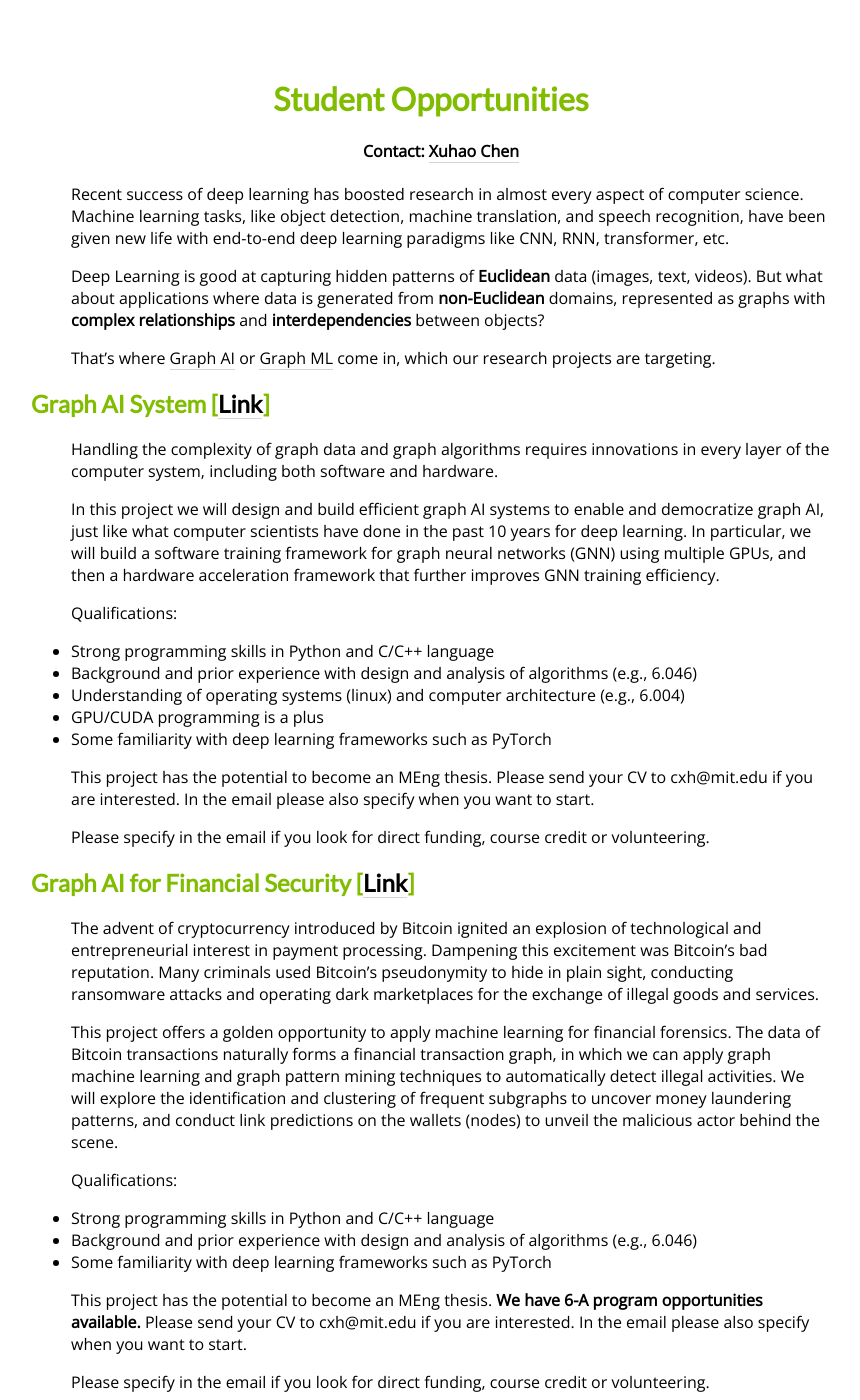
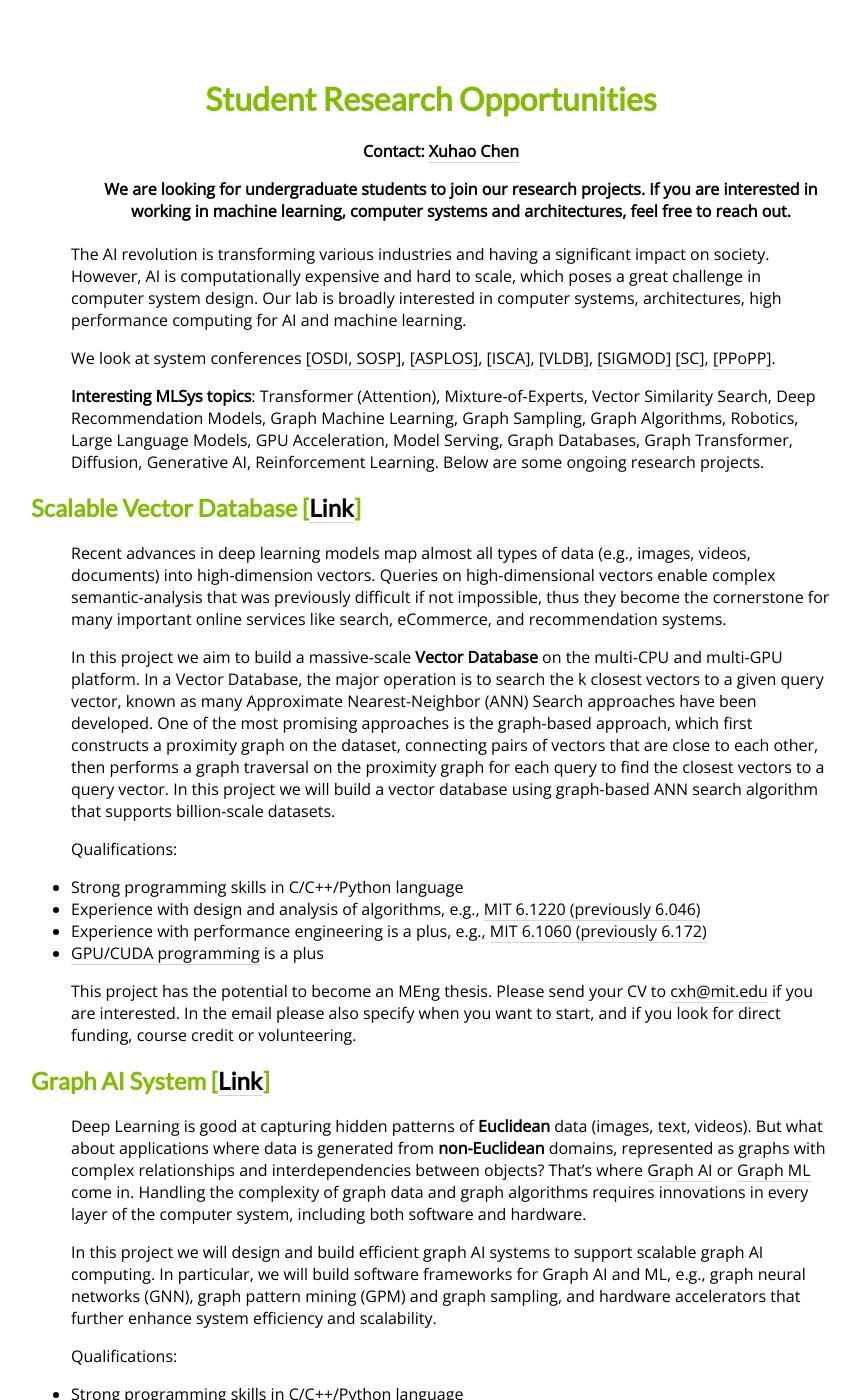
Before and after one commit to chenxuhao/chenxuhao.github.io, a Jekyll site: the page student-oppo.html, which Jekyll copies as it is, in a window 1280 px wide and 1400 px high. Shown: the whole window, without its empty margins (209-1069 px from the left). Built offline with Jekyll 4.4.1, drawn with Linux system fonts in a browser that asks for light colours; some of the changed text lies outside the part shown.

Commit message:
update student-oppo

```diff
--- a/student-oppo.html
+++ b/student-oppo.html
@@ -65,42 +65,98 @@ p {
 
 <div id="content">
 
-<h1 style="text-align:center"> Student Opportunities </h1>
+<h1 style="text-align:center"> Student Research Opportunities </h1>
 
 <center>
 <h4>
 Contact: <a href="https://chenxuhao.github.io/">Xuhao Chen</a> <br/>
+
+<p>We are looking for undergraduate students to join our research projects.
+  If you are interested in working in machine learning, computer systems and architectures, feel free to reach out. </p>
 </h4>
 </center>
 
-  <p>Recent success of deep learning has boosted research in almost every aspect of computer science.
-    Machine learning tasks, like object detection, machine translation, and speech recognition,
-    have been given new life with end-to-end deep learning paradigms like CNN, RNN, transformer, etc.</p>
-  <p>Deep Learning is good at capturing hidden patterns of <strong>Euclidean</strong> data (images, text, videos).
-    But what about applications where data is generated from <strong>non-Euclidean</strong> domains,
-    represented as graphs with <strong>complex relationships</strong> and <strong>interdependencies</strong> between objects?</p>
-  <p>That’s where <a href= "https://aimagazine.com/machine-learning/what-graph-ai">Graph AI</a>
-    or <a href= "https://arxiv.org/pdf/2105.00696.pdf">Graph ML</a> come in,
-    which our research projects are targeting.</p>
+
+<p>
+  The AI revolution is transforming various industries and having a significant impact on society.
+  However, AI is computationally expensive and hard to scale, which poses a great challenge in computer system design.
+  Our lab is broadly interested in computer systems, architectures, high performance computing for AI and machine learning.
+</p>
+
+<p>
+  We look at system conferences <a href="https://www.usenix.org/conferences">[OSDI, SOSP]</a>,
+<a href="https://www.asplos-conference.org/">[ASPLOS]</a>,
+<a href="https://iscaconf.org/">[ISCA]</a>,
+<a href="https://www.vldb.org/">[VLDB]</a>,
+<a href="https://sigmod.org/">[SIGMOD]</a>
+<a href="https://supercomputing.org/">[SC]</a>,
+<a href="https://conf.researchr.org/home/ppopp-2024">[PPoPP]</a>.
+</p>
+
+
+<p>
+  <strong>Interesting MLSys topics</strong>: Transformer (Attention), Mixture-of-Experts, Vector Similarity Search, Deep Recommendation Models, Graph Machine Learning,
+ Graph Sampling, Graph Algorithms, Robotics, Large Language Models, GPU Acceleration, Model Serving,
+ Graph Databases, Graph Transformer, Diffusion, Generative AI, Reinforcement Learning.
+ Below are some ongoing research projects.
+</p>
+
+
+<h2> Scalable Vector Database [<a href="">Link</a>]</h2>
+
+  <p>
+    Recent advances in deep learning models map almost all types of data (e.g., images, videos, documents) into high-dimension vectors.
+    Queries on high-dimensional vectors enable complex semantic-analysis that was previously difficult if not impossible,
+    thus they become the cornerstone for many important online services like search, eCommerce, and recommendation systems.
+  </p>
+  <p>
+    In this project we aim to build a massive-scale <strong>Vector Database</strong> on the multi-CPU and multi-GPU platform.
+    In a Vector Database, the major operation is to search the k closest vectors to a given query vector, known as
+    many Approximate Nearest-Neighbor (ANN) Search approaches have been developed. One of the most
+    promising approaches is the graph-based approach, which first constructs a proximity graph on the dataset,
+    connecting pairs of vectors that are close to each other, then performs a graph traversal on the proximity
+    graph for each query to find the closest vectors to a query vector. In this project we will build a vector
+    database using graph-based ANN search algorithm that supports billion-scale datasets.
+  </p>
+
+  <p>
+    Qualifications:
+    <ul>
+      <li>Strong programming skills in C/C++/Python language</li>
+      <li>Experience with design and analysis of algorithms, e.g., <a href="https://ocw.mit.edu/courses/6-046j-design-and-analysis-of-algorithms-spring-2015/">MIT 6.1220 (previously 6.046)</a></li>
+      <li>Experience with performance engineering is a plus, e.g., <a href="https://ocw.mit.edu/courses/6-172-performance-engineering-of-software-systems-fall-2018/">MIT 6.1060 (previously 6.172)</a></li>
+      <li><a href="http://gputeachingkit.hwu.crhc.illinois.edu/">GPU/CUDA programming</a> is a plus</li>
+    </ul>
+  </p>
+
+  <p>
+    This project has the potential to become an MEng thesis. Please send your CV to <a href="mailto:cxh@mit.edu">cxh@mit.edu</a> if you are interested.
+    In the email please also specify when you want to start, and if you look for direct funding, course credit or volunteering.
+  </p>
 
 <h2> Graph AI System [<a href="https://elx.mit.edu/experience/c67c0e7e-34ef-4de9-a95f-05e92e5c88d3">Link</a>]</h2>
 
   <p>
-    Handling the complexity of graph data and graph algorithms requires innovations in every layer of the computer system, including both software and hardware.
+      Deep Learning is good at capturing hidden patterns of <strong>Euclidean</strong> data (images, text, videos).
+      But what about applications where data is generated from <strong>non-Euclidean</strong> domains,
+      represented as graphs with complex relationships and interdependencies between objects?
+      That’s where <a href= "https://aimagazine.com/machine-learning/what-graph-ai">Graph AI</a>
+      or <a href= "https://arxiv.org/pdf/2105.00696.pdf">Graph ML</a> come in.
+      Handling the complexity of graph data and graph algorithms requires innovations in every layer of the computer system, including both software and hardware.
   </p>
   <p>
-    In this project we will design and build efficient graph AI systems to enable and democratize graph AI,
-    just like what computer scientists have done in the past 10 years for deep learning.
-    In particular, we will build a software training framework for graph neural networks (GNN) using multiple GPUs,
-    and then a hardware acceleration framework that further improves GNN training efficiency. </p>
+    In this project we will design and build efficient graph AI systems to support scalable graph AI computing.
+    In particular, we will build software frameworks for Graph AI and ML, e.g., graph neural networks (GNN), graph pattern mining (GPM) and graph sampling,
+    and hardware accelerators that further enhance system efficiency and scalability. </p>
   <p>
     Qualifications:
     <ul>
-      <li>Strong programming skills in Python and C/C++ language</li>
-      <li>Background and prior experience with design and analysis of algorithms (e.g., 6.046)</li>
-      <li>Understanding of operating systems (linux) and computer architecture (e.g., 6.004)</li>
-      <li>GPU/CUDA programming is a plus</li>
-      <li>Some familiarity with deep learning frameworks such as PyTorch</li>
+      <li>Strong programming skills in C/C++/Python language</li>
+      <li>Experience with design and analysis of algorithms, e.g., <a href="https://ocw.mit.edu/courses/6-046j-design-and-analysis-of-algorithms-spring-2015/">MIT 6.1220 (previously 6.046)</a></li>
+      <li>Basic understanding of computer architecture, e.g., <a href="https://6191.mit.edu/">MIT 6.1910 (previously 6.004)</a></li>
+      <li>Experience with performance engineering is a plus, e.g., <a href="https://ocw.mit.edu/courses/6-172-performance-engineering-of-software-systems-fall-2018/">MIT 6.1060 (previously 6.172)</a></li>
+      <li><a href="http://gputeachingkit.hwu.crhc.illinois.edu/">GPU/CUDA programming</a> is a plus</li>
+      <li>Familiarity with deep learning frameworks is a plus, e.g., PyTorch</li>
     </ul>
   </p>
 
```
